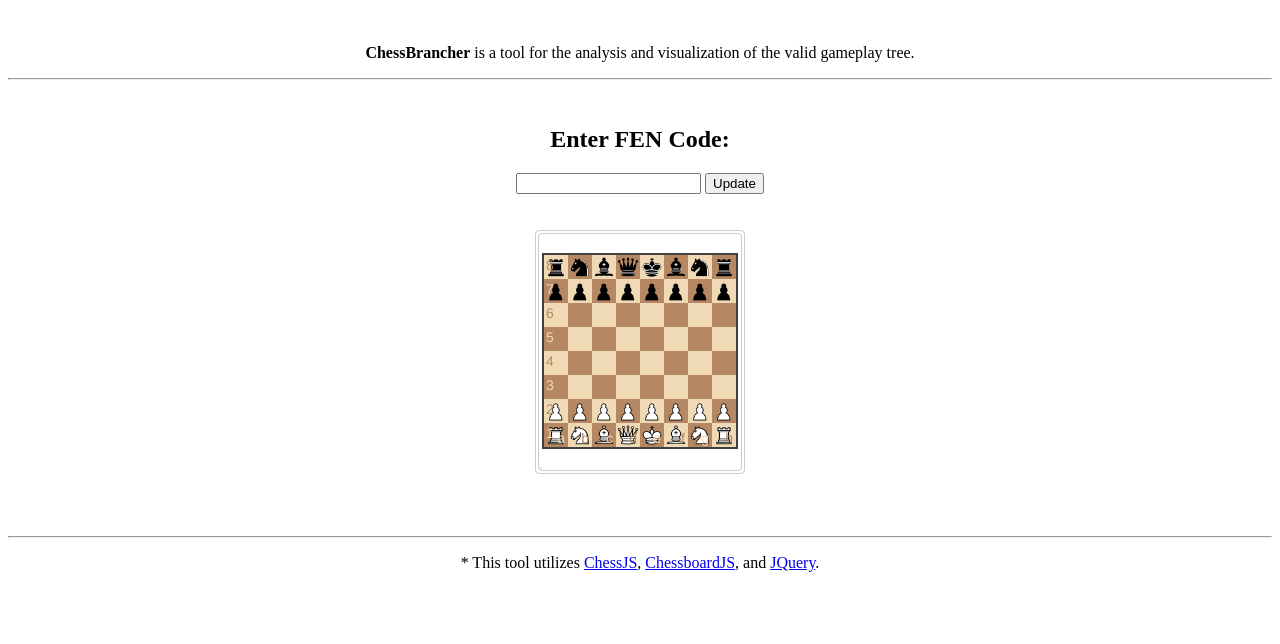
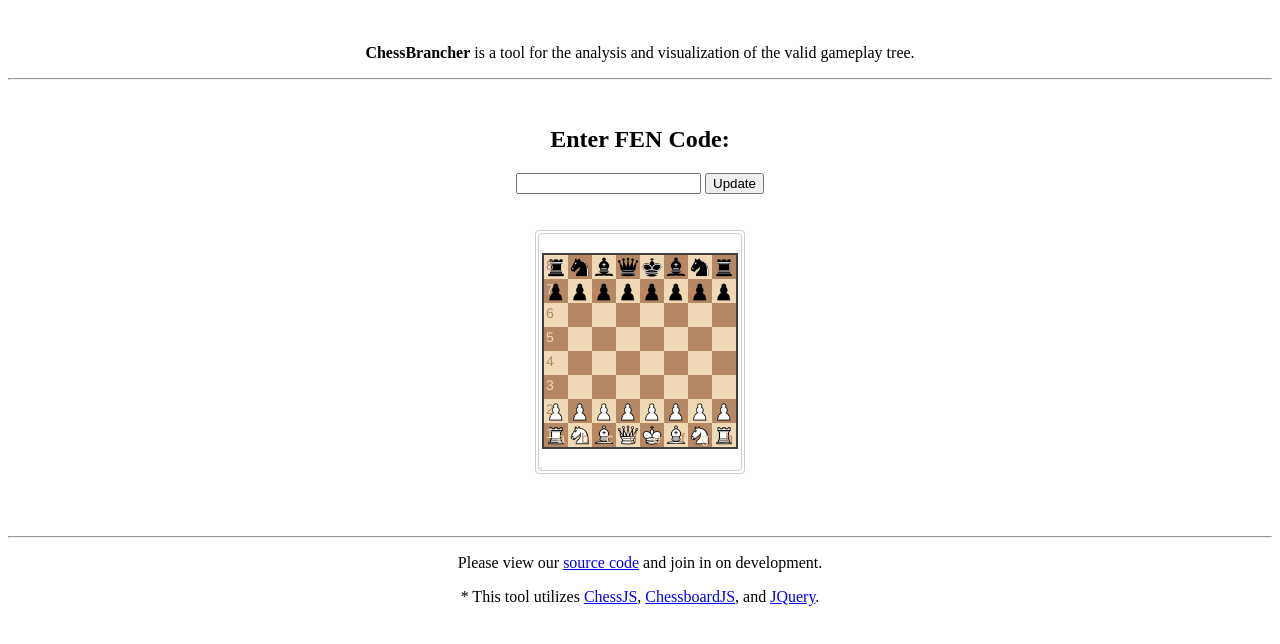
Before and after one commit to MichaelWehar/ChessBrancher, a plain HTML site: page index.html in a window 1280 px wide. Drawn offline with Linux system fonts and the light colour scheme.

Commit message:
Added Link

```diff
--- a/index.html
+++ b/index.html
@@ -44,6 +44,7 @@
 
 	<center>
 	<hr>
+	<p>Please view our <a href="https://github.com/MichaelWehar/ChessBrancher">source code</a> and join in on development.</p>
 	<p>* This tool utilizes <a href="https://github.com/jhlywa/chess.js">ChessJS</a>, <a href="https://github.com/oakmac/chessboardjs/">ChessboardJS</a>, and <a href="https://jquery.org/">JQuery</a>.</p>
 	</center>
 
```
